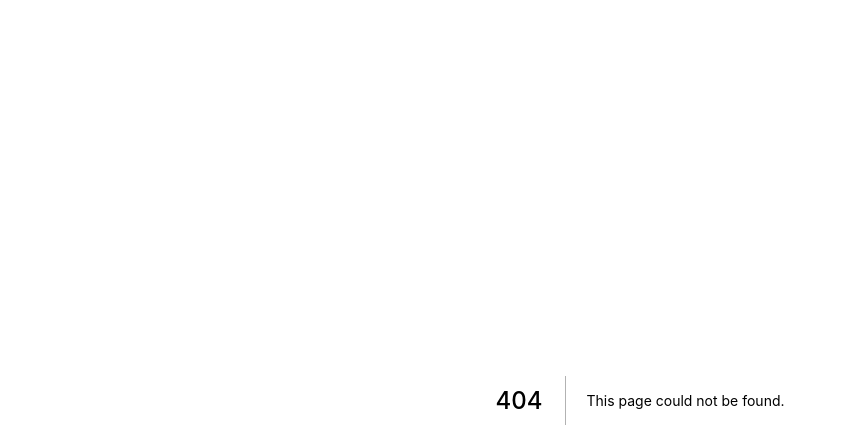
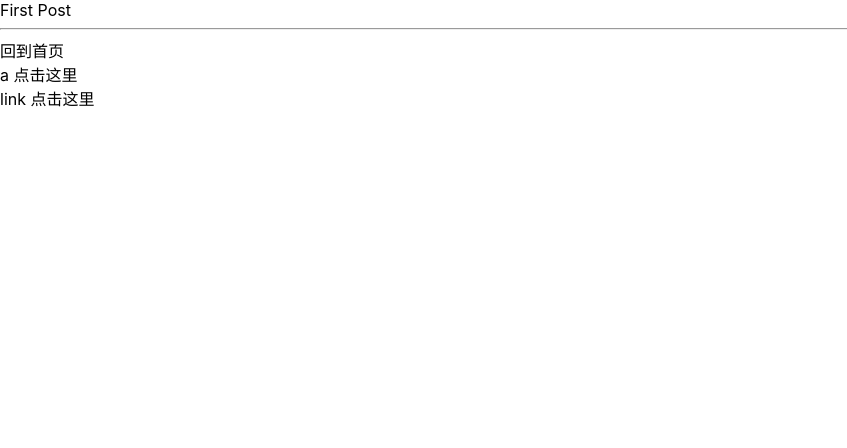
Before and after one commit to Maricaya/nextjs-blog-1, a Next.js app: page /posts/first-post in a window 1280 px wide. Before the commit this address had no page. Shown: the top 448 px of the page, without its empty margins (0-847 px from the left). Built offline with nearby package versions, Linux system fonts and the light colour scheme.

Commit message:
初始化 Next.js

```diff
--- /dev/null
+++ b/jsconfig.json
@@ -0,0 +1,5 @@
+{
+  "compilerOptions": {
+    "baseUrl": "."
+  }
+}
--- /dev/null
+++ b/next.config.js
@@ -0,0 +1,7 @@
+const withImages = require('next-images')
+
+module.exports = withImages({
+  webpack(config) {
+    return config
+  }
+})
--- a/pages/_app.js
+++ b/pages/_app.js
@@ -1,7 +1,17 @@
-import '../styles/globals.css'
+import 'styles/globals.css'
+import Head from "next/head"
+import React from "react"
 
-function MyApp({ Component, pageProps }) {
-  return <Component {...pageProps} />
+export default function App({Component, pageProps}) {
+  // Component
+  console.log('Component', Component)
+  console.log('pageProps', pageProps)
+  return <div>
+    <Head>
+      <title>第一篇文章</title>
+      <meta name="viewport"
+            content="width=device-width,initial-scale=1,minimum-scale=1,maximum-scale=1,user-scalable=no,viewport-fit=cover"/>
+    </Head>
+    <Component {...pageProps} />
+  </div>
 }
-
-export default MyApp
--- /dev/null
+++ b/pages/posts/first-post.js
@@ -0,0 +1,23 @@
+// 第一篇文章
+
+import React from "react"
+import Head from "next/head"
+import Link from "next/link"
+
+export default function X() {
+  return (
+    <>
+      <Head>
+        <title>第一篇博客</title>
+      </Head>
+      <div>First Post
+        <hr/>
+        回到首页
+        <br/>
+        <a href="/">a 点击这里</a>
+        <br/>
+        <Link href="/"><a>link 点击这里</a></Link>
+      </div>
+    </>
+  )
+}
```
Also changed, not shown: package.json (+7 -1 lines), pages/index.js (+8 -4 lines), 2 other files (tests, documents, lock files or other folders).
